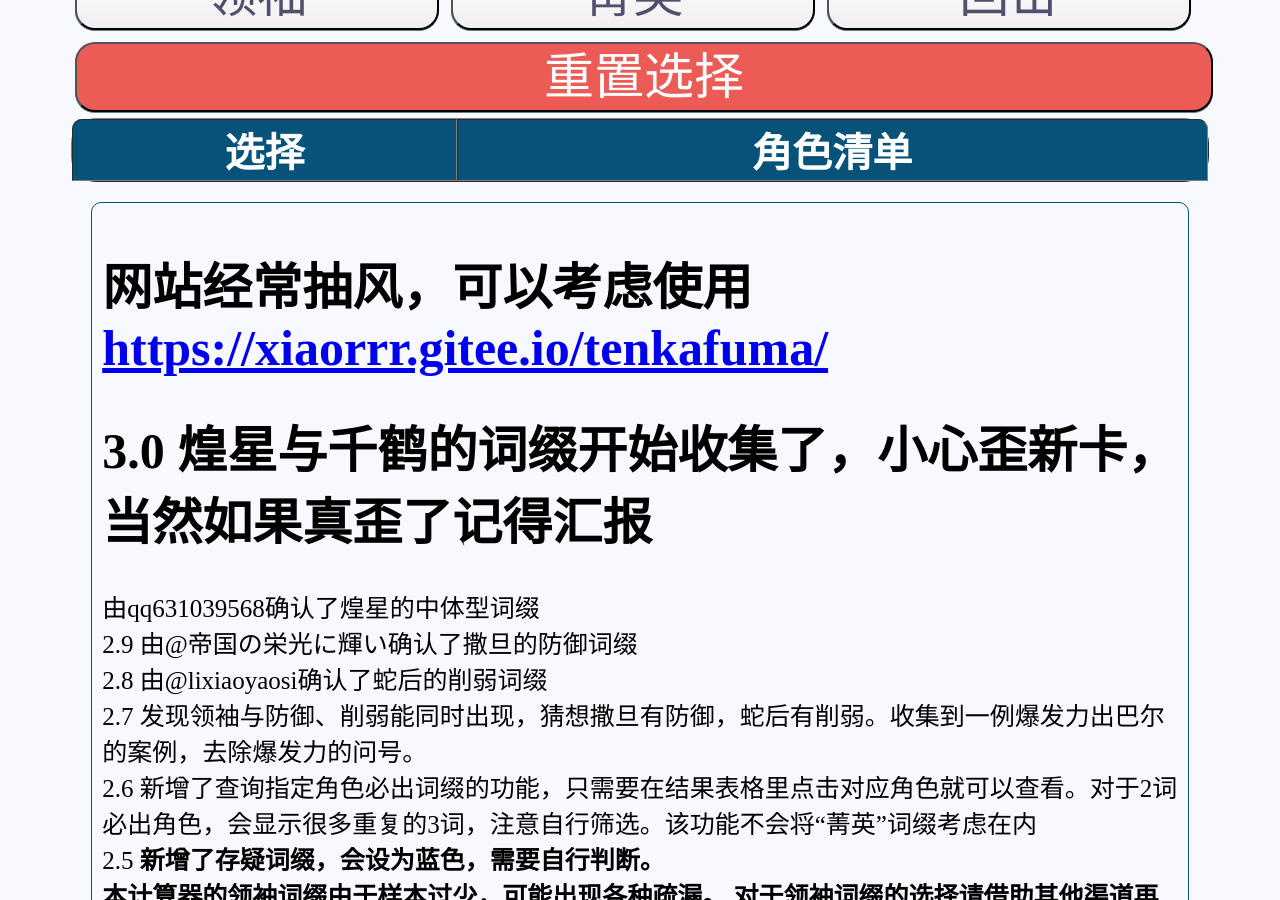
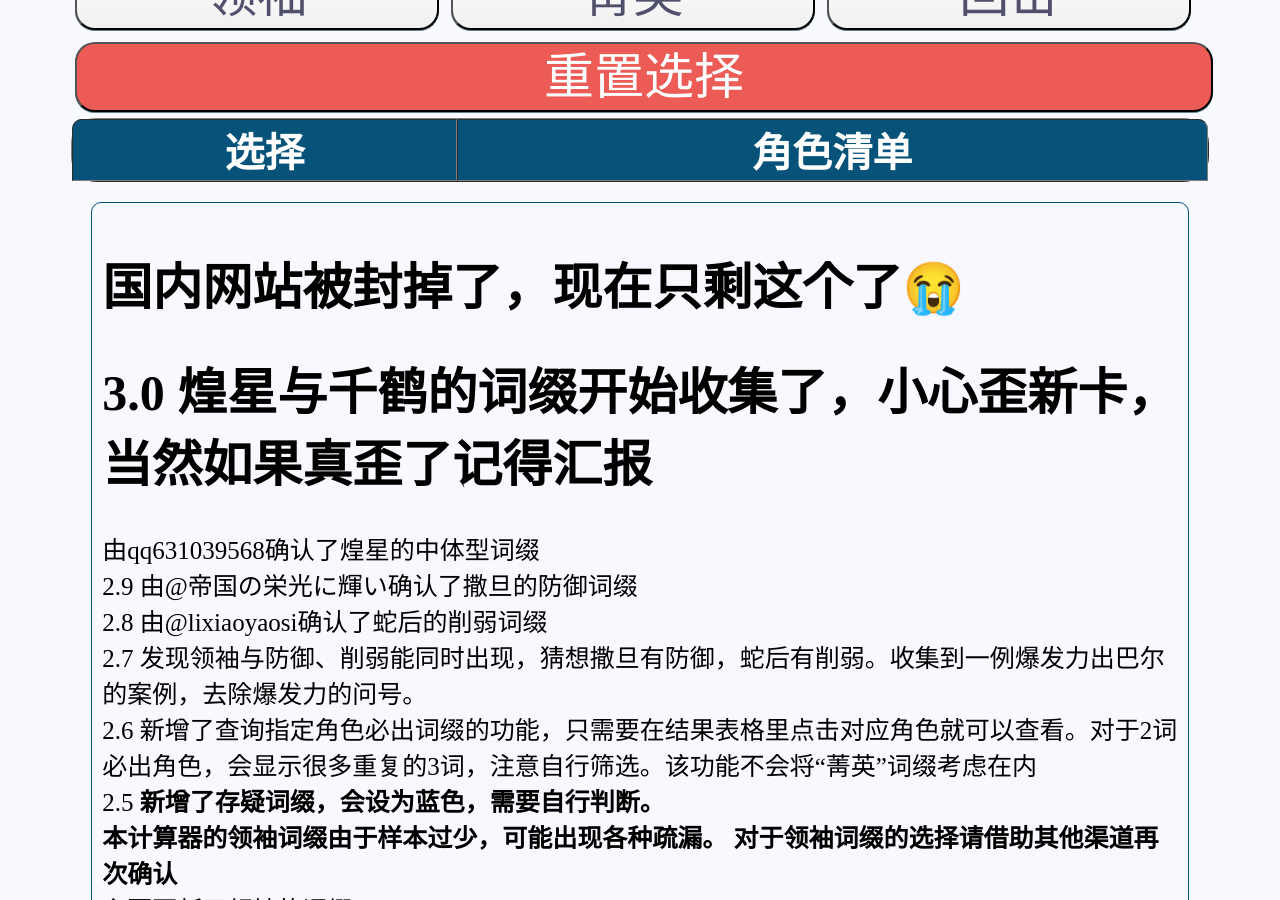
Before and after one commit to RShock/RShock.github.io, a Jekyll site: the page index.html, which Jekyll copies as it is, in a window 1280 px wide and 900 px high, scrolled down 1002 px. Built offline with Jekyll 4.4.1, drawn with Linux system fonts in a browser that asks for light colours; comment, search, counter and statistics services are not loaded.

Commit message:
Update index.html

```diff
--- a/index.html
+++ b/index.html
@@ -404,7 +404,7 @@
     </table>
 
     <div id="foobar">
-      <h1>网站经常抽风，可以考虑使用  <a href="https://xiaorrr.gitee.io/tenkafuma/">https://xiaorrr.gitee.io/tenkafuma/</a> </h1>
+      <h1>国内网站被封掉了，现在只剩这个了😭 </h1>
       <h1><b>3.0 煌星与千鹤的词缀开始收集了，小心歪新卡，当然如果真歪了记得汇报</b></br></h1>
       由qq631039568确认了煌星的中体型词缀</br>
       2.9 由@帝国の栄光に輝い确认了撒旦的防御词缀</br>
```
